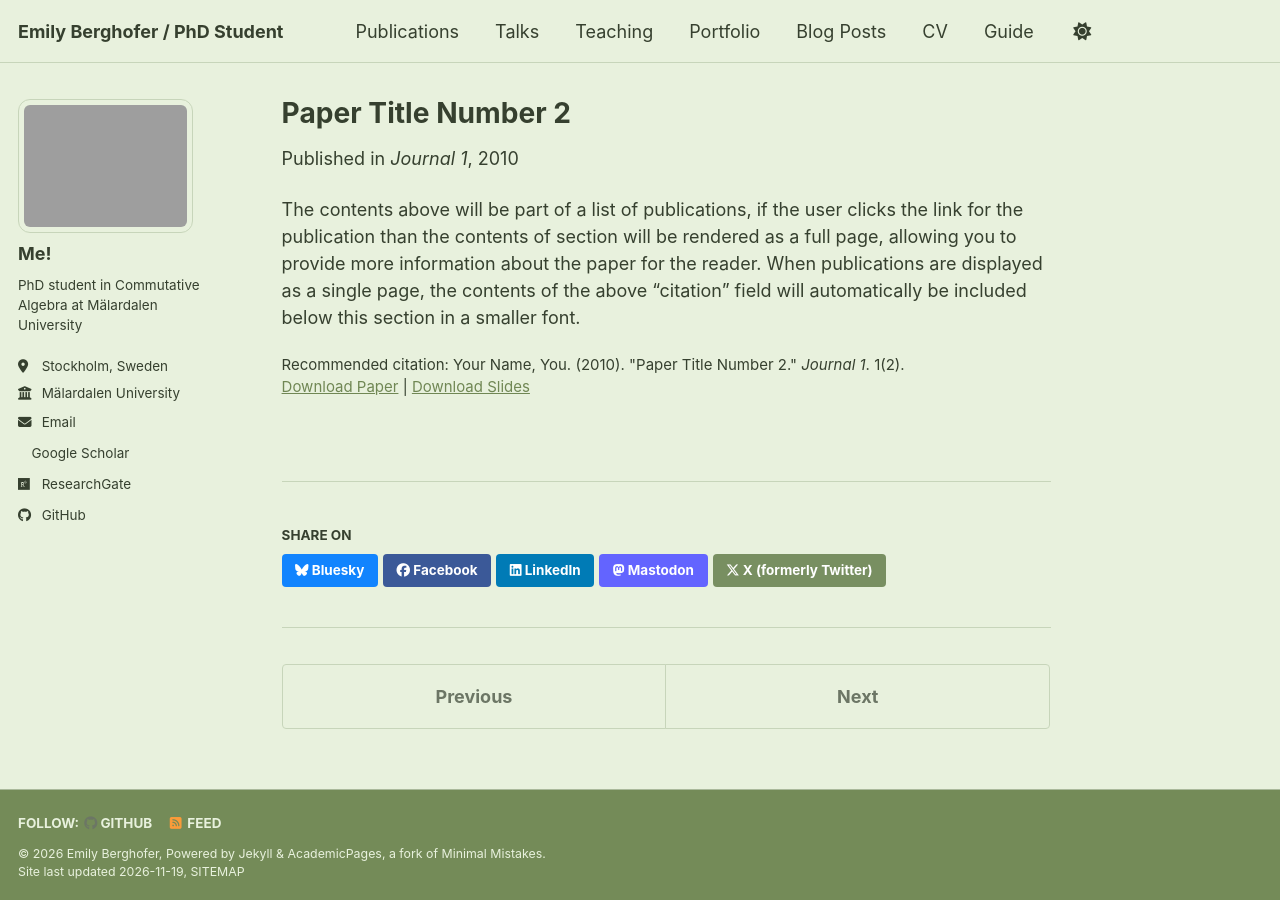
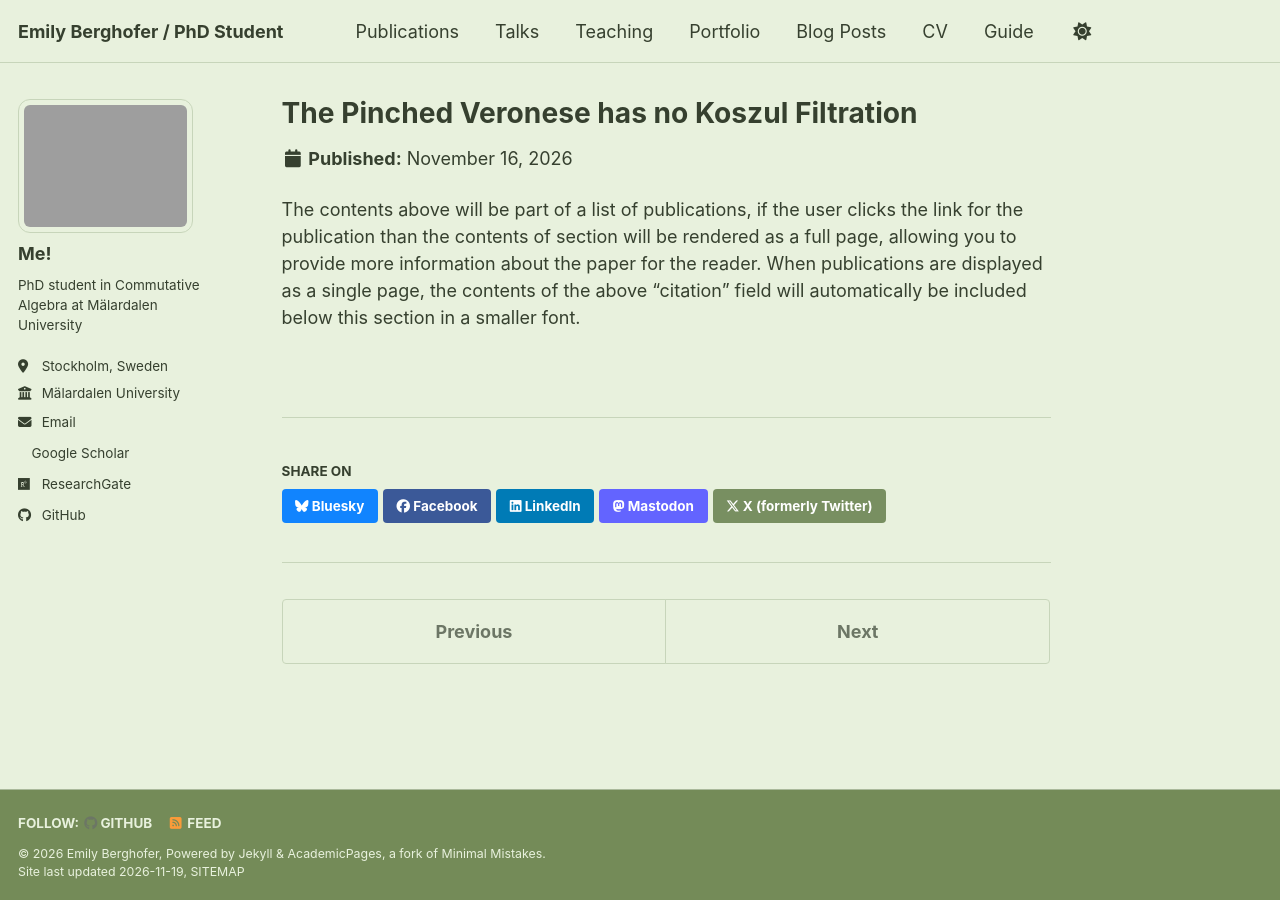
Before and after one commit to emily-berghofer/emily-berghofer.github.io, a Jekyll site: the page built from _publications/2010-10-01-paper-title-number-2.md, in a window 1280 px wide. Built offline with Jekyll 4.4.1, drawn with Linux system fonts in a browser that asks for light colours; a style sheet for code colours, icons or effects is not loaded.

Commit message:
Update 2010-10-01-paper-title-number-2.md

```diff
--- a/_publications/2010-10-01-paper-title-number-2.md
+++ b/_publications/2010-10-01-paper-title-number-2.md
@@ -1,14 +1,10 @@
 ---
-title: "Paper Title Number 2"
+title: "The Pinched Veronese has no Koszul Filtration"
 collection: publications
-category: manuscripts
+category: preprint
 permalink: /publication/2010-10-01-paper-title-number-2
-excerpt: 'This paper is about the number 2. The number 3 is left for future work.'
-date: 2010-10-01
-venue: 'Journal 1'
-slidesurl: 'https://academicpages.github.io/files/slides2.pdf'
-paperurl: 'https://academicpages.github.io/files/paper2.pdf'
-citation: 'Your Name, You. (2010). &quot;Paper Title Number 2.&quot; <i>Journal 1</i>. 1(2).'
+date: 2026-11-16
+paperurl: 'https://arxiv.org/abs/2611.21324'
 ---
 
 The contents above will be part of a list of publications, if the user clicks the link for the publication than the contents of section will be rendered as a full page, allowing you to provide more information about the paper for the reader. When publications are displayed as a single page, the contents of the above "citation" field will automatically be included below this section in a smaller font.
```
